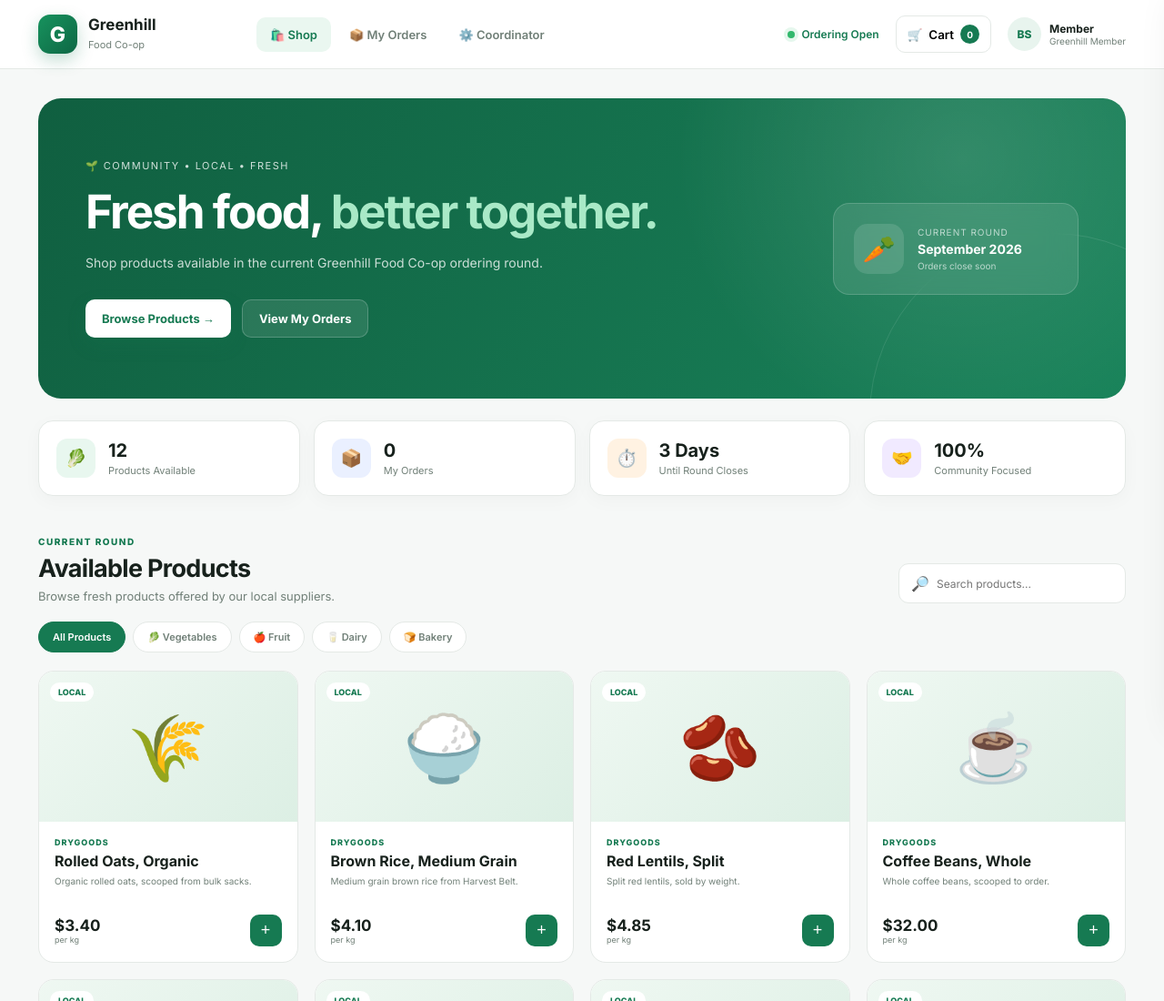
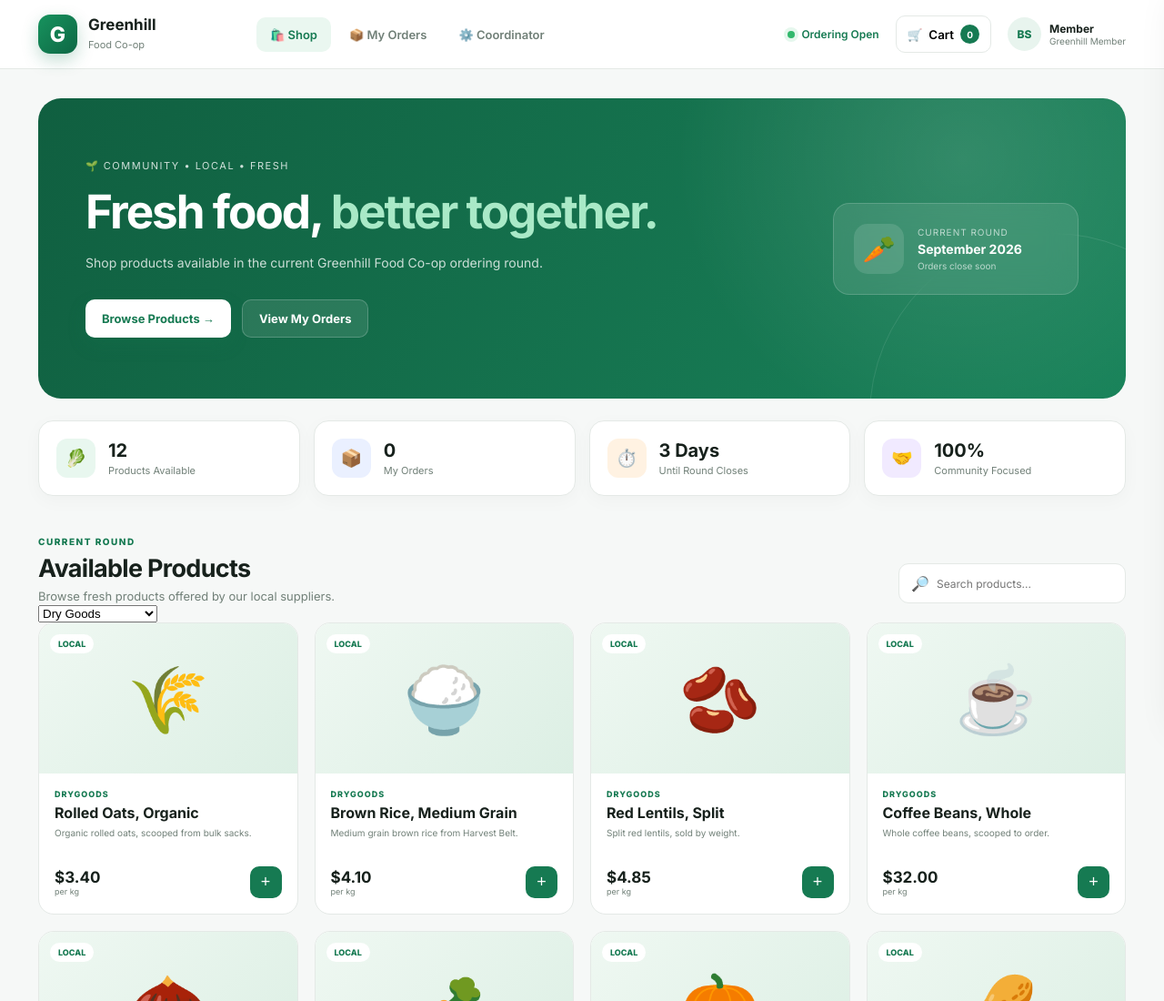
Before and after one commit to amanmandal8181/GreenhillfoodCo, a plain HTML site: page index.html in a window 1280 px wide. Shown: the top 1100 px of the page at 91% size. Drawn offline with Linux system fonts and the light colour scheme.

Commit message:
Update index.html
product category updated

```diff
--- a/index.html
+++ b/index.html
@@ -194,29 +194,25 @@
             </div>
 
 
-            <div class="category-bar">
+                      <select id="productCategory">
 
-                <button class="category active" data-category="all">
-                    All Products
-                </button>
+                            <option value="drygoods">
+                                Dry Goods
+                            </option>
 
-                <button class="category" data-category="vegetables">
-                    🥬 Vegetables
-                </button>
+                            <option value="produce">
+                                Fruit &amp; Vegetables
+                            </option>
 
-                <button class="category" data-category="fruit">
-                    🍎 Fruit
-                </button>
+                            <option value="pantry">
+                                Pantry
+                            </option>
 
-                <button class="category" data-category="dairy">
-                    🥛 Dairy
-                </button>
+                            <option value="household">
+                                Household
+                            </option>
 
-                <button class="category" data-category="bakery">
-                    🍞 Bakery
-                </button>
-
-            </div>
+                        </select>
 
 
             <div id="productGrid" class="product-grid"></div>
```
